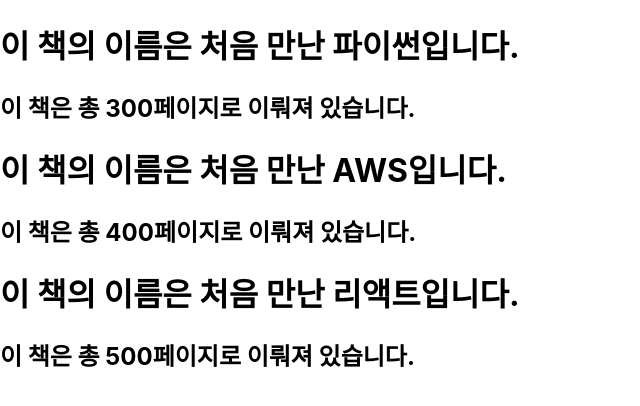
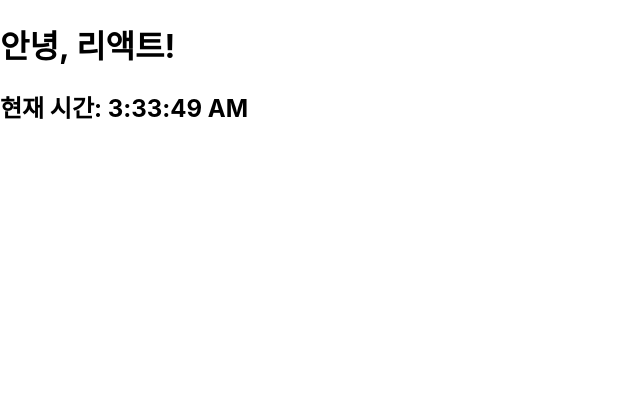
Before and after one commit to JavaScript-221B/react-basic, a React (Create React App) app in the folder ksy/my-app/: page / in a window 1280 px wide. Shown: the top 406 px of the page, without its empty margins (0-640 px from the left). Built offline with nearby package versions, Linux system fonts and the light colour scheme.

Commit message:
Add: 시계 만들기

```diff
--- /dev/null
+++ b/ksy/my-app/src/chapter_04/Clock.jsx
@@ -0,0 +1,12 @@
+import React from "react";
+
+function Clock(props) {
+    return (
+        <div>
+            <h1>안녕, 리액트!</h1>
+            <h2>현재 시간: {new Date().toLocaleTimeString()}</h2>
+        </div>
+    );
+}
+
+export default Clock;
--- a/ksy/my-app/src/index.js
+++ b/ksy/my-app/src/index.js
@@ -1,17 +1,27 @@
 import React from 'react';
-import ReactDOM from 'react-dom/client';
+import ReactDOM from 'react-dom';
 import './index.css';
 import App from './App';
 import reportWebVitals from './reportWebVitals';
 
 import Library from './chapter_03/Library';
+import Clock from './chapter_04/Clock';
 
-const root = ReactDOM.createRoot(document.getElementById('root'));
-root.render(
-  <React.StrictMode>
-    <Library />
-  </React.StrictMode>
-);
+// const root = ReactDOM.createRoot(document.getElementById('root'));
+// root.render(
+//   <React.StrictMode>
+//     <Library />
+//   </React.StrictMode>
+// );
+
+setInterval(() => {
+  ReactDOM.render(
+    <React.StrictMode>
+      <Clock />
+    </React.StrictMode>,
+    document.getElementById('root')
+  );
+}, 1000);
 
 // If you want to start measuring performance in your app, pass a function
 // to log results (for example: reportWebVitals(console.log))
```
